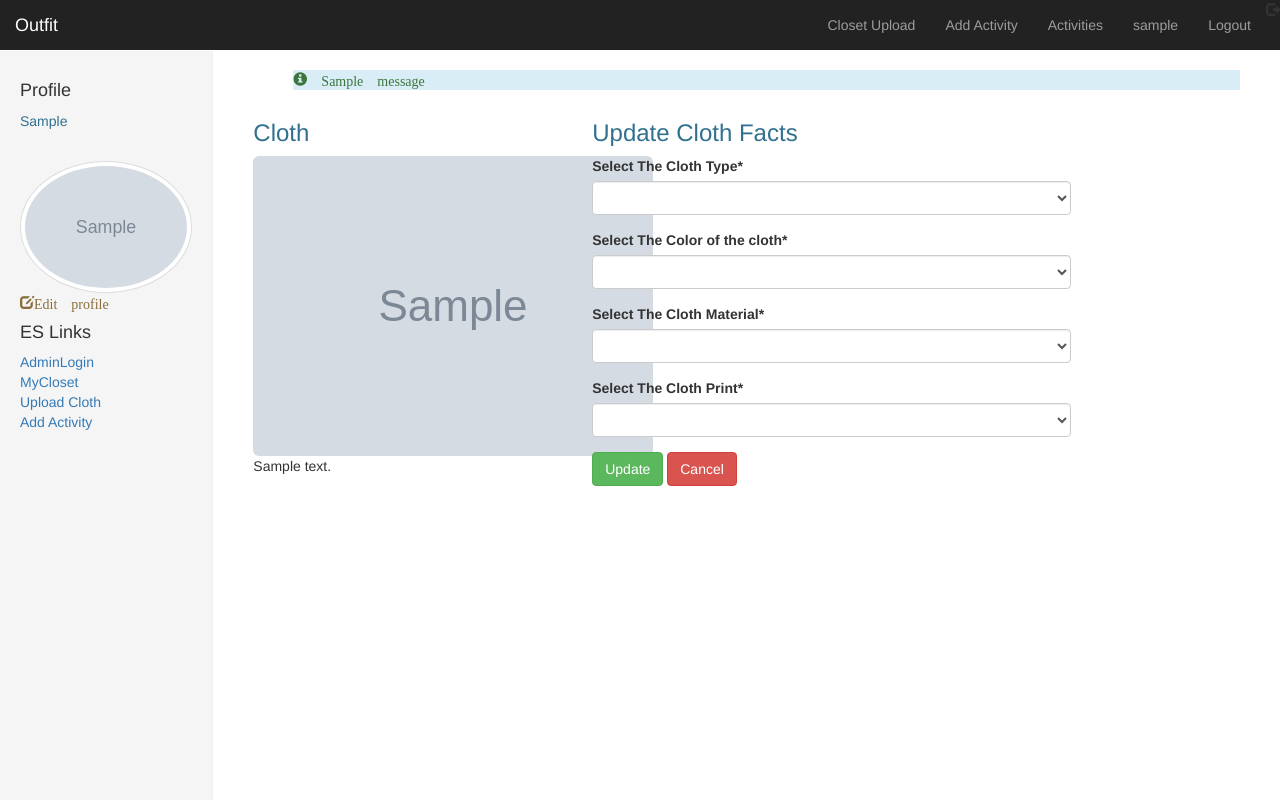
After one commit to bangadennis/advise-me, a Django app: page /auth/update_cloth_facts/1/view/ in a window 1280 px wide. The commit adds this page. Run offline with Django 3.2, Linux system fonts and the light colour scheme; a user stored in the database is signed in; tables that the repository leaves empty hold one stand-in row (values such as "Sample post"); grey boxes marked "Sample" are stand-in pictures; one stand-in notice (Sample message) is shown; some libraries are stand-ins or nearby versions.

Commit message:
update view for cloth fact base and user details

```diff
--- a/outfit/templates/user_auth/add_user_activity.html
+++ b/outfit/templates/user_auth/add_user_activity.html
@@ -26,7 +26,7 @@
         {% load crispy_forms_tags %}
         {% crispy activitydetails %}
         </fieldset>
-        <button type="submit" class="btn btn-default">Add</button>
+        <button type="submit" class="btn btn-success">Add</button>
         </form>
     </div>
 
--- a/outfit/templates/user_auth/base.html
+++ b/outfit/templates/user_auth/base.html
@@ -19,12 +19,12 @@
     <!--javascript/jquery links-->
     <script src="{{STATIC_URL}}js/bootstrap.min.js"></script>
     <script src="{{STATIC_URL}}js/placeautocomplete.js"></script>
-
+    {%block link%}{%endblock%}
     <!--Google API-->
     <link type="text/css" rel="stylesheet" href="https://fonts.googleapis.com/css?family=Roboto:300,400,500">
     <script src="https://maps.googleapis.com/maps/api/js?v=3.exp&signed_in=true&libraries=places"></script>
     <!--form media link-->
-    {%block link%}{%endblock%}
+
 
     <!--[if lt IE 9]>
     <!--
@@ -81,6 +81,10 @@
                 <a href="{% url 'trya' %}">
                 <p class='text-info' >{{ user.username|capfirst }}</p>  <br/>
                 <img src="{{ userdetails.profile_picture.url }}"  class='img-thumbnail img-circle' alt="{{user.username}}"/>
+                </a>
+                <a href="/auth/edit_userdetails/{{userdetails.id}}">
+                <span class="glyphicon glyphicon-edit text-warning" aria-hidden="true">Edit profile
+                </span>
                 </a>
                 <br/>
                 <h4>ES Links</h4>
--- a/outfit/templates/user_auth/closet_upload.html
+++ b/outfit/templates/user_auth/closet_upload.html
@@ -22,7 +22,7 @@
         {% load crispy_forms_tags %}
         {% crispy clothform %}
         </fieldset>
-        <button type="submit" class="btn btn-default">Complete</button>
+        <button type="submit" class="btn btn-success">Complete</button>
         </form>
     </div>
 </div>
--- a/outfit/templates/user_auth/login.html
+++ b/outfit/templates/user_auth/login.html
@@ -15,7 +15,7 @@
             <br />
             </div>
 
-            <input type="submit" class="btn btn-large" value="submit" />
+            <input type="submit" class="btn btn-large btn-success" value="Login" />
         </form>
     </div>
 {% endblock %}
--- /dev/null
+++ b/outfit/templates/user_auth/update_cloth_facts.html
@@ -0,0 +1,48 @@
+{% extends "user_auth/base.html" %}
+
+{% block body_block %}
+
+{% if user.is_authenticated %}
+    {% if messages %}
+        <ul class="messages success">
+        {% for message in messages %}
+            <div class="text-success bg-info">
+                 <p{% if message.tags %} class="{{ message.tags }}"{% endif %}>
+                <span class="glyphicon glyphicon-info-sign" aria-hidden="true"> {{ message }}</span>
+                 </p>
+            </div>
+
+        {% endfor %}
+        </ul>
+    {% endif %}
+
+<div class="row">
+    <div class='success'>
+        <div class='col-md-4'>
+            <h3 class='text-info'>Cloth </h3>
+            <img src="{{ cloth.cloth_image.url }}"  class="img-rounded" alt="{{cloth.cloth_description}}"/>
+            <p> {{cloth.cloth_description }} </p>
+        </div>
+
+        <div class='col-md-6'>
+        <h3 class='text-info'>Update Cloth Facts</h3>
+        <form role="form"  method="post" action="/auth/update_cloth_facts/{{cloth.id}}/view/" >
+            <fieldset>
+            {% csrf_token %}
+
+            {% load crispy_forms_tags %}
+            {% crispy clothform %}
+            </fieldset>
+
+            <button type="submit" class="btn btn-success">Update</button>
+            <a href="/auth/get_facts/{{cloth.id}}/view/">
+            <button type='button' class='btn btn-danger'>Cancel</button>
+            </a>
+
+        </form>
+        </div>
+    </div>
+
+</div>
+{% endif %}
+{% endblock %}
--- a/outfit/user_auth/models.py
+++ b/outfit/user_auth/models.py
@@ -20,6 +20,10 @@ class UserDetails(models.Model):
 
     def __unicode__(self):
         return self.user.username
+
+    def get_absolute_url(self):
+        return reverse('edit_userdetails', kwargs={'user_id': self.user_id})
+
 
 class ClothDescription(models.Model):
     user=models.ForeignKey(User)
--- a/outfit/user_auth/urls.py
+++ b/outfit/user_auth/urls.py
@@ -16,6 +16,7 @@ urlpatterns = patterns('',
     url(r'^logout/$', views.user_logout, name='logout'),
 
     url(r'^userdetails/$', views.completeuserdetails, name='userdetails'),
+    url(r'^edit_userdetails/(?P<pk>\d+)$', views.UserDetailsUpdate.as_view(), name='edit_userdetails'),
     url(r'^add_user_activity/$', views.add_user_activity, name='add_user_activity'),
     url(r'^delete_activity/(?P<activity_id>\d+)/delete/$', views.delete_activity, name='delete_activity'),
     url(r'^user_activities/$', views.user_activites, name='user_activities'),
@@ -23,5 +24,9 @@ urlpatterns = patterns('',
     url(r'^get_facts/(?P<cloth_id>\d+)/view/$', views.add_cloth_facts, name='cloth_facts'),
     url(r'^delete_cloth/(?P<cloth_id>\d+)/delete/$', views.delete_cloth, name='delete_cloth'),
 
+    url(r'^update_cloth_facts/(?P<cloth_id>\d+)/view/$', views.update_cloth_facts, name='update_cloth_facts'),
+
+
+
 
 )
--- a/outfit/user_auth/views.py
+++ b/outfit/user_auth/views.py
@@ -4,6 +4,8 @@ from django.contrib.auth import login, logout, authenticate
 from django.contrib.auth.decorators import login_required
 from django.contrib import messages
 from django.contrib.auth.models import User
+from django.views.generic.edit import UpdateView
+from django.core.urlresolvers import reverse_lazy
 
 from user_auth.forms import UserForm, UserDetailsForm, ClothDescriptionForm, UserActivityForm, ClothFactForm
 from models import UserDetails, ClothDescription, UserActivity, ClothFactBase
@@ -194,7 +196,17 @@ def closet_upload(request):
                       {"clothform": clothdetails, 'userdetails': userdetails})
 
 
-
+#edit userdetails
+class UserDetailsUpdate(UpdateView):
+    model=UserDetails
+    form_class= UserDetailsForm
+    success_url = reverse_lazy('trya')
+    def get(self, request, **kwargs):
+        self.object = UserDetails.objects.get(user=self.request.user)
+        form_class = self.get_form_class()
+        form = self.get_form(form_class)
+        context = self.get_context_data(object=self.object, form=form)
+        return self.render_to_response(context)
 
 #add activity details view
 @login_required
@@ -324,7 +336,7 @@ def add_cloth_facts(request, cloth_id):
 #delete a cloth
 @login_required
 def delete_cloth(request, cloth_id):
-       #check if the user details are completed
+    #check if the user details are completed
     if not UserDetails.objects.filter(user=request.user).exists():
             return HttpResponseRedirect('/auth/userdetails')
     else:
@@ -339,3 +351,47 @@ def delete_cloth(request, cloth_id):
             except:
                 messages.error(request, "Invalid Option")
                 return HttpResponseRedirect('/auth/dash')
+
+
+#Edit cloth details
+@login_required
+def update_cloth_facts(request, cloth_id):
+    #check if the user details are completed
+    if not UserDetails.objects.filter(user=request.user).exists():
+            return HttpResponseRedirect('/auth/userdetails')
+    else:
+
+        if cloth_id:
+            user=User.objects.get(username=request.user.username)
+            try :
+                cloth_data=user.clothdescription_set.get(id=cloth_id)
+            except:
+                messages.error(request, "Invalid Option")
+                return HttpResponseRedirect('/auth/dash')
+
+        else:
+            return HttpResponseRedirect('auth/dash')
+
+        if request.method=="POST":
+            cloth_fact=ClothFactForm(data=request.POST)
+
+            if cloth_fact.is_valid():
+                ClothFactBase.objects.get(cloth_id=cloth_id).delete()
+                cloth=cloth_fact.save(commit=False)
+                cloth.cloth_id=cloth_data
+                cloth.save()
+                messages.info(request, "Cloth facts updated successfully")
+
+                return HttpResponseRedirect('/auth/dash')
+
+            else:
+
+                print cloth_fact.errors
+        else:
+            cloth_fact=ClothFactForm()
+        userdetails=UserDetails.objects.get(user=request.user)
+        #return render to response depending on the context
+        return render(request,
+                      "user_auth/update_cloth_facts.html",
+                      {"clothform": cloth_fact, 'userdetails': userdetails,
+                       'cloth': cloth_data, })
```
Also changed, not shown: outfit/templates/user_auth/add_cloth_facts.html (+16 -1 lines), outfit/templates/user_auth/registeration.html (+6 -7 lines), outfit/templates/user_auth/userdetails_form.html (renamed from outfit/templates/user_auth/userdetails.html, +4 -4 lines).
